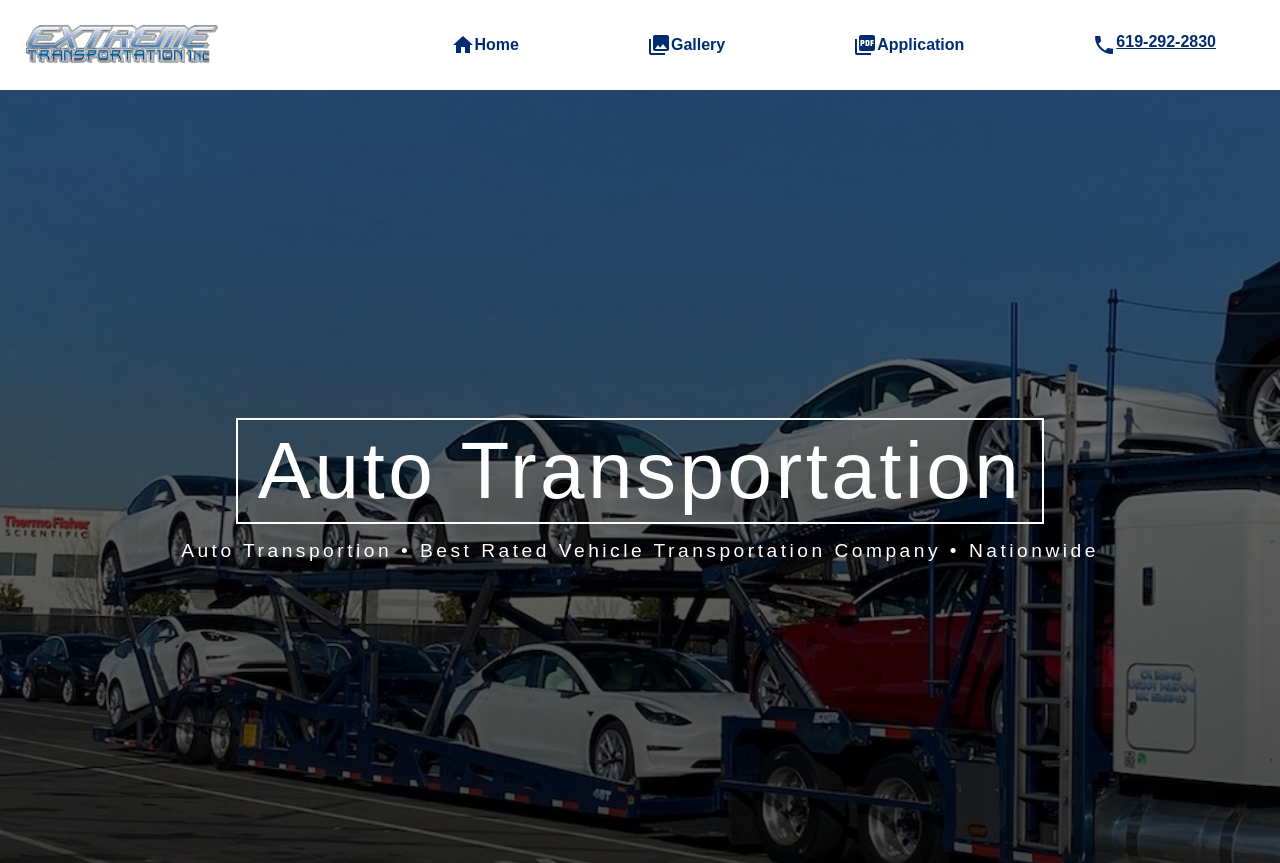
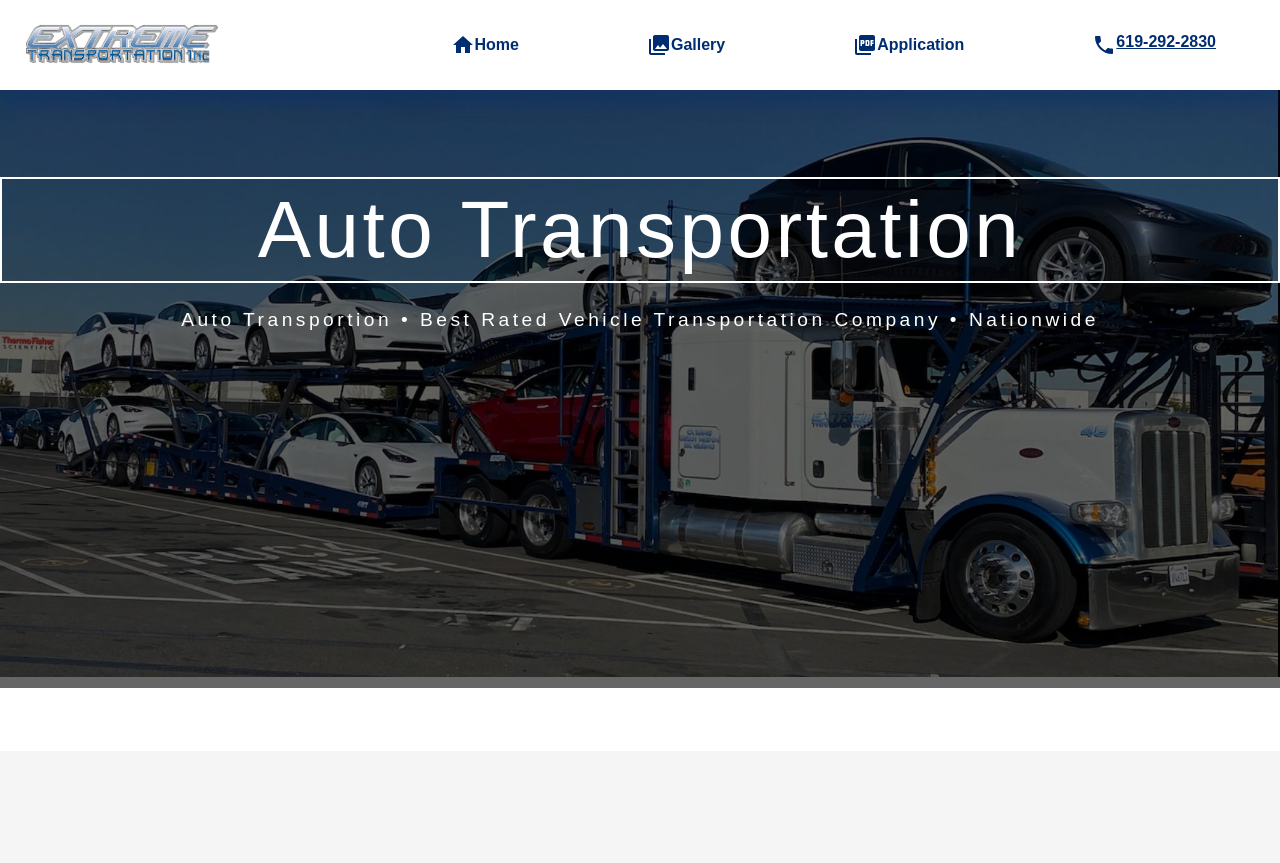
Before and after one commit to JoshuaDinh/Extreme-Transportation, a React (Create React App) app: page / in a window 1280 px wide. Shown: the top 863 px of the page. Built offline with nearby package versions, Linux system fonts and the light colour scheme.

Commit message:
added files

```diff
--- a/src/App.css
+++ b/src/App.css
@@ -12,24 +12,34 @@ body {
   max-width: 100%;
 }
 
+.img-overlay {
+  top: 0;
+  left: 0;
+  position: absolute;
+  height: 81%;
+  width: 100%;
+  background-color: rgb(0, 0, 0, 0.6);
+}
+
 .banner__title {
+  position: relative;
+  top: 10%;
   color: white;
   letter-spacing: 3.5px;
   display: flex;
   flex-direction: column;
   justify-content: center;
+}
+
+.banner__title-image {
   align-items: center;
+  object-fit: contain;
+  width: 100%;
+  /* background-size: contain;
   width: 100%;
   height: 100%;
-  background-attachment: fixed;
-  background-position: center;
-  -o-background-size: cover;
-  -moz-background-size: cover;
-  -webkit-background-size: cover;
-  background-size: cover;
-  background-repeat: no-repeat;
   background: linear-gradient(rgba(0, 0, 0, 0.5), rgba(0, 0, 0, 0.7)),
-    url("./Images/banner.jpg");
+    url("./Images/banner.jpg"); */
 }
 
 .banner__title-auto-transport {
@@ -45,9 +55,12 @@ body {
   padding: 5px 20px;
   text-align: center;
   border: 2px solid white;
+  transform: translateY(-500px);
 }
 .banner__title > p {
   font-size: 1.2rem;
+  transform: translateY(-500px);
+  text-align: center;
 }
 
 .banner__title > button {
--- a/src/App.js
+++ b/src/App.js
@@ -16,6 +16,7 @@ import { Gallery } from "./Components/Gallery/Gallery";
 import application from "./Images/application.pdf";
 import PictureAsPdfIcon from "@material-ui/icons/PictureAsPdf";
 import { MissionStatement } from "./Components/MissionStatement/MissionStatement";
+import Banner from "./Images/banner.jpg";
 
 const App = () => {
   const [contact, setContact] = useState(false);
@@ -75,6 +76,9 @@ const App = () => {
           <Route path="/">
             {" "}
             <div className="banner__title ">
+              <div className="img-overlay"></div>
+              <img className="banner__title-image" src={Banner} />
+              {/* <img className="banner__title-image" src={Banner} /> */}
               <div className="animate-animated animate__lightSpeedInRight">
                 <p className="banner__title-auto-transport">
                   Auto Transportation
--- a/src/Components/Navigation/Navigation.js
+++ b/src/Components/Navigation/Navigation.js
@@ -52,7 +52,8 @@ const Navigation = ({ setModal, modal }) => {
             Gallery
           </Link>
           <a href={application} download>
-            application
+            <PictureAsPdfIcon />
+            Application
           </a>
           <a className="link-tag" href="tel:123-456-7890">
             <PhoneIcon />
--- a/src/Components/Navigation/navigation.css
+++ b/src/Components/Navigation/navigation.css
@@ -14,6 +14,7 @@
   /* animation: nav 0.5s;
   animation-delay: 0.5s;
   animation-fill-mode: forwards; */
+  position: fixed;
 }
 
 .link-tag {
```
Also changed, not shown: 1 other file (tests, documents, lock files or other folders).
